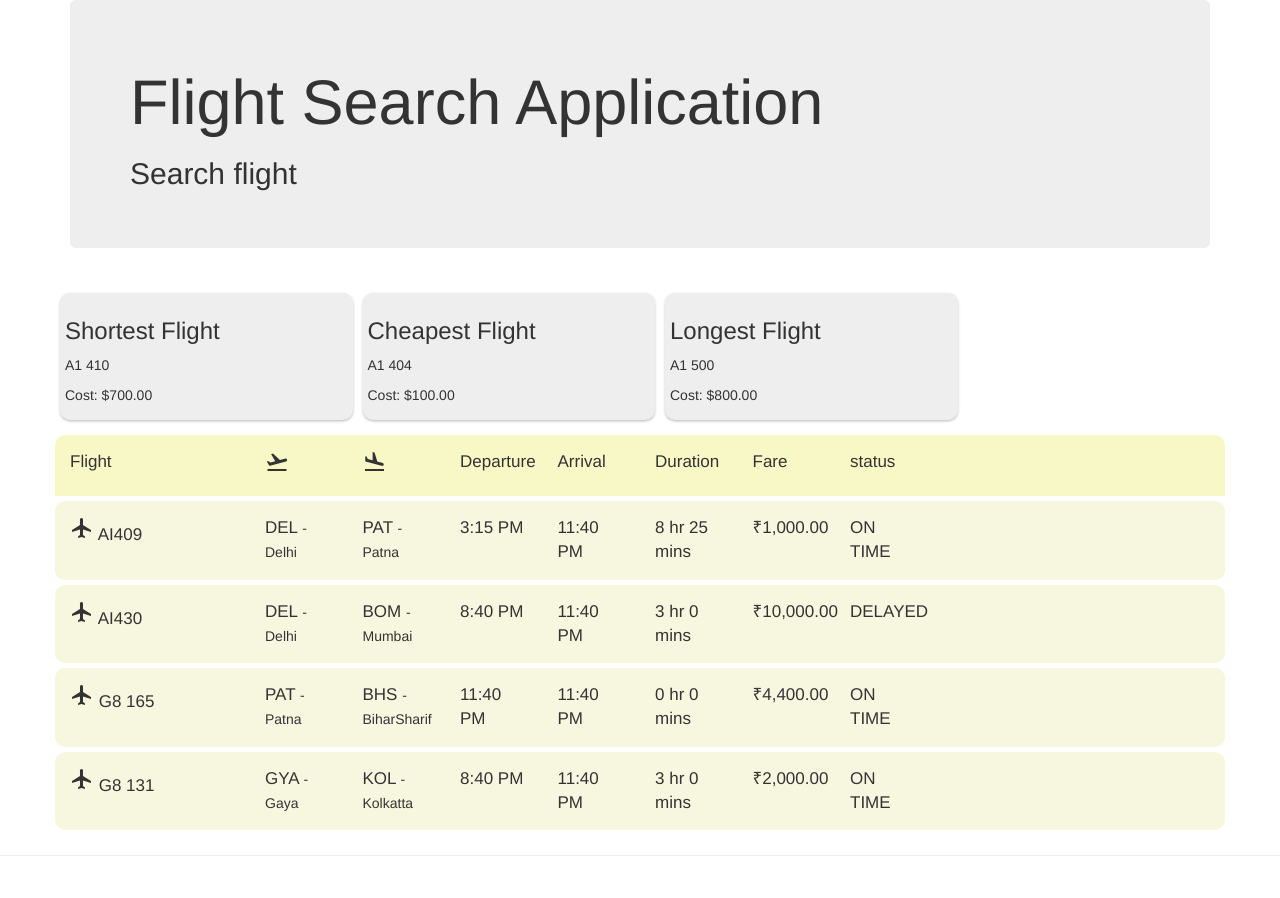
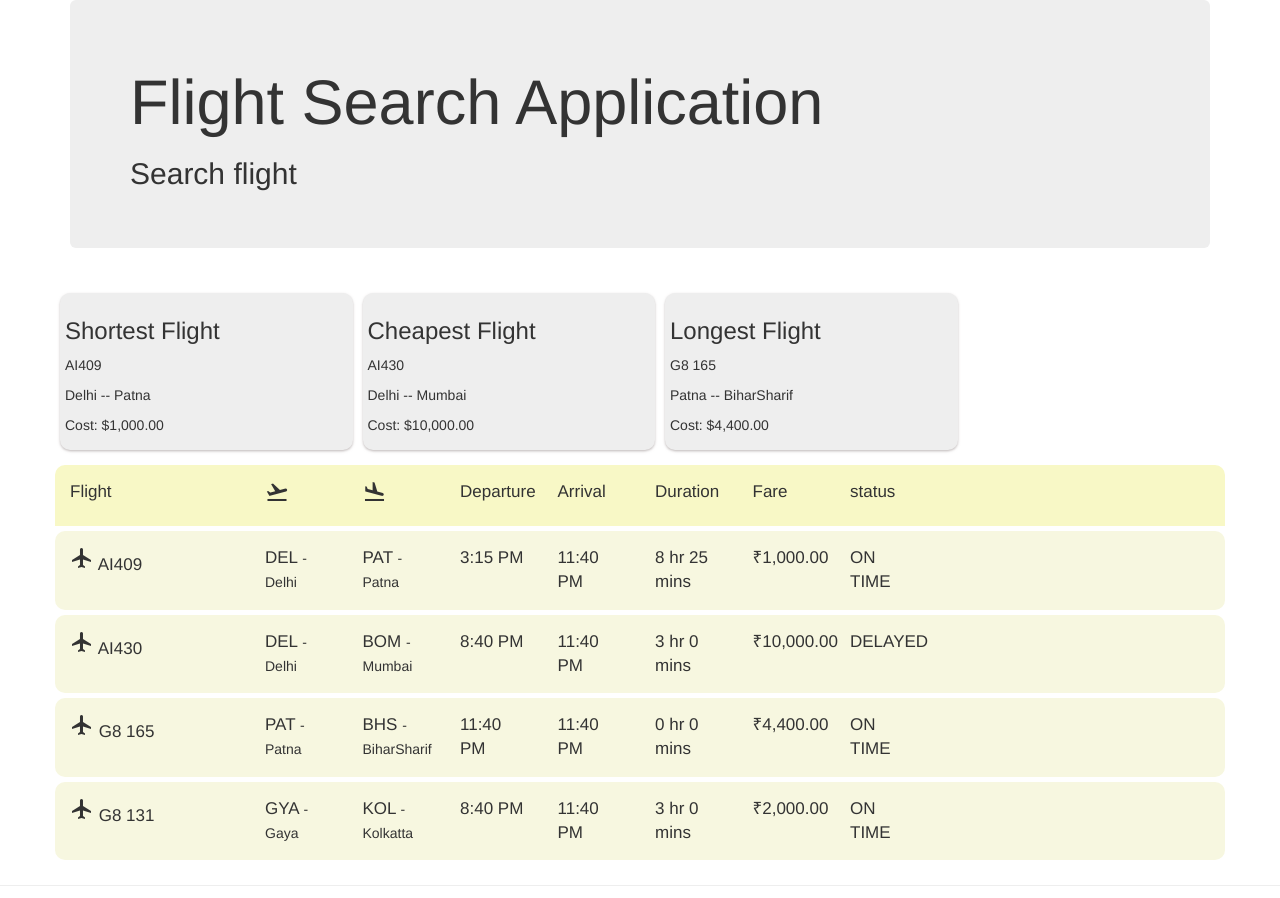
Before and after one commit to smshahidraza/day1, an Angular app: page / in a window 1280 px wide. Shown: the top 898 px of the page. Before the commit the page ends 876 px from the top, so only its background shows below. Built offline with nearby package versions, Linux system fonts and the light colour scheme.

Commit message:
Added additional input parameter

```diff
--- a/src/app/flight-info/flight-info.component.html
+++ b/src/app/flight-info/flight-info.component.html
@@ -12,13 +12,13 @@
 
   <div class="row " style="padding-top: 10px; padding-bottom: 10px">
     <div class="col-md-3 flight-widget">
-      <app-flight-widget [title] = "'Shortest Flight'" [flightName] = "'A1 410'" [cost] = "'700'">  </app-flight-widget>
-      </div>
-    <div class="col-md-3 flight-widget">
-      <app-flight-widget [title] = "'Cheapest Flight'" [flightName] = "'A1 404'" [cost] = "'100'">  </app-flight-widget>
+      <app-flight-widget  [title] = "'Shortest Flight'" [flightInfo] = "flightInfo[0]" >  </app-flight-widget>
     </div>
     <div class="col-md-3 flight-widget">
-      <app-flight-widget [title]= "'Longest Flight'" [flightName] = "'A1 500'" [cost] = "'800'">  </app-flight-widget>
+      <app-flight-widget [title] = "'Cheapest Flight'"  [flightInfo] = "flightInfo[1]" >  </app-flight-widget>
+    </div>
+    <div class="col-md-3 flight-widget">
+      <app-flight-widget [title]= "'Longest Flight'"  [flightInfo] = "flightInfo[3]" >  </app-flight-widget>
     </div>
   </div>
 
--- a/src/app/flight-widget/flight-widget.component.html
+++ b/src/app/flight-widget/flight-widget.component.html
@@ -1,3 +1,4 @@
         <h3> {{title}}</h3>
-        <p>{{flightName}} </p>
-        <p> Cost: {{cost | currency: 'USD'}}</p>
+        <p>{{flightInfo.flightNumber}} </p>
+        <p>{{flightInfo.origin}} -- {{flightInfo.destination}} </p>
+        <p> Cost: {{flightInfo.cost | currency: 'USD'}}</p>
--- a/src/app/flight-widget/flight-widget.component.ts
+++ b/src/app/flight-widget/flight-widget.component.ts
@@ -1,4 +1,5 @@
 import { Component, Input, OnInit } from '@angular/core';
+import { FlightInfoModel } from '../flight-info/flight-info.model';
 
 @Component({
   selector: 'app-flight-widget',
@@ -16,6 +17,9 @@ export class FlightWidgetComponent implements OnInit {
   @Input()
   cost = '';
 
+  @Input()
+  flightInfo: FlightInfoModel;
+
   constructor() { }
 
   ngOnInit(): void {
```
Also changed, not shown: src/app/flight-info/flight-info.component.ts (line endings or trailing spaces).
